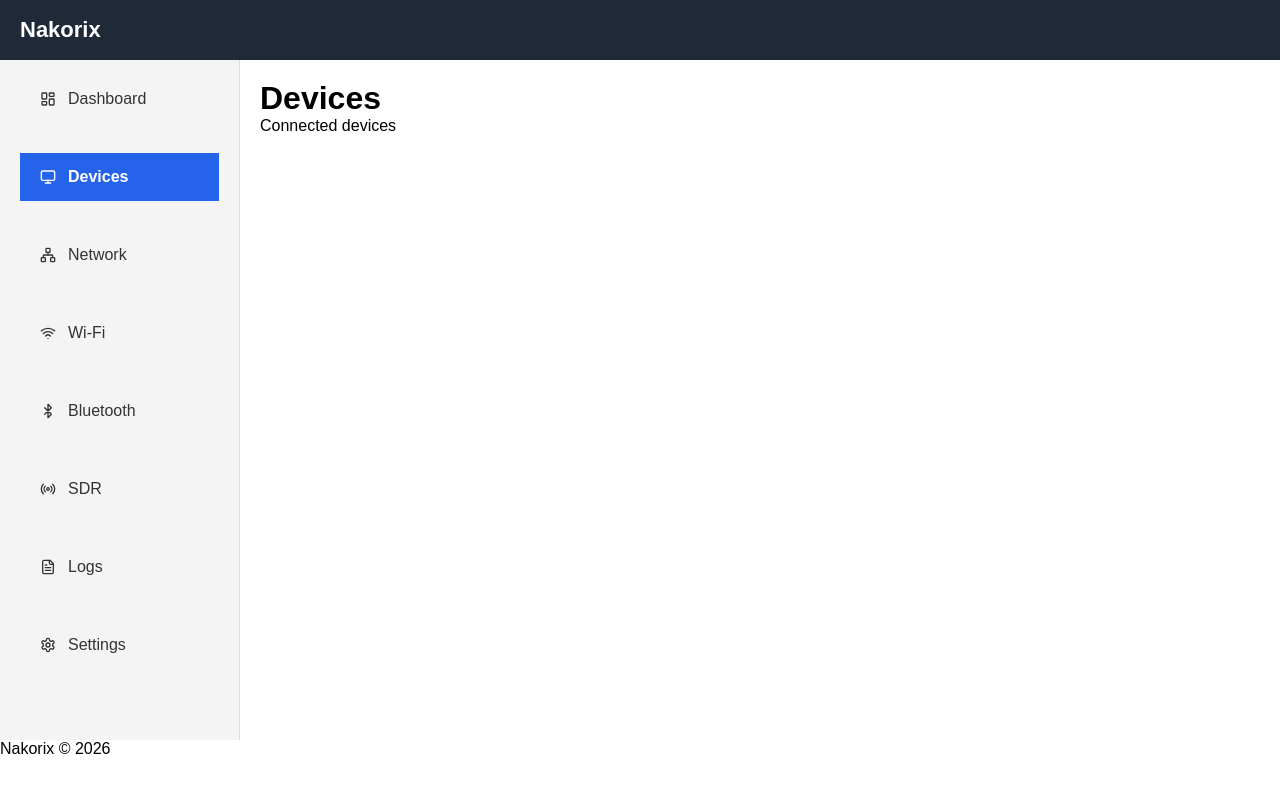
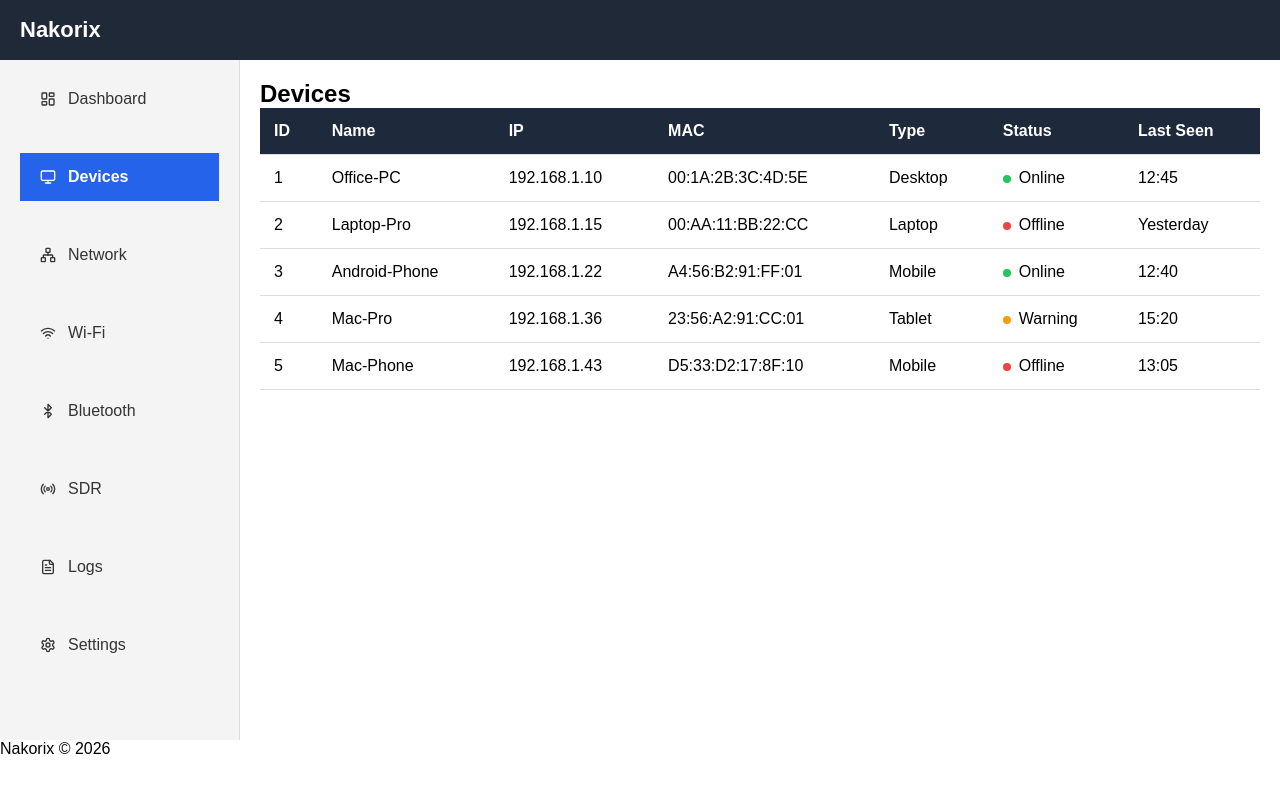
Before and after one commit to Ovidiu-Martalogu/Nakorix, a React (Vite) app: page /devices in a window 1280 px wide. Shown: the top 792 px of the page. Built offline with nearby package versions, Linux system fonts and the light colour scheme.

Commit message:
Add Devices page and device table

```diff
--- /dev/null
+++ b/src/components/DeviceTable.jsx
@@ -0,0 +1,43 @@
+export default function DeviceTable({ devices }) {
+    return (
+
+        <table>
+
+            <thead>
+                <tr>
+                    <th>ID</th>
+                    <th>Name</th>
+                    <th>IP</th>
+                    <th>MAC</th>
+                    <th>Type</th>
+                    <th>Status</th>
+                    <th>Last Seen</th>
+                </tr>
+            </thead>
+
+            <tbody>
+
+                {devices.map((item) => (
+
+                    <tr key={item.id}>
+                        <td>{item.id}</td>
+                        <td>{item.name}</td>
+                        <td>{item.ip}</td>
+                        <td>{item.mac}</td>
+                        <td>{item.type}</td>
+                        <td>
+                            <span className={`status ${item.status.toLowerCase()}`}>
+                                {item.status}
+                            </span>
+                        </td>
+                        <td>{item.lastSeen}</td>
+                    </tr>
+
+                ))}
+
+            </tbody>
+
+        </table>
+
+    );
+}
--- /dev/null
+++ b/src/data/devices.js
@@ -0,0 +1,47 @@
+export const devices = [
+    {
+        id: 1,
+        name: "Office-PC",
+        ip: "192.168.1.10",
+        mac: "00:1A:2B:3C:4D:5E",
+        type: "Desktop",
+        status: "Online",
+        lastSeen: "12:45",
+    },
+    {
+        id: 2,
+        name: "Laptop-Pro",
+        ip: "192.168.1.15",
+        mac: "00:AA:11:BB:22:CC",
+        type: "Laptop",
+        status: "Offline",
+        lastSeen: "Yesterday",
+    },
+    {
+        id: 3,
+        name: "Android-Phone",
+        ip: "192.168.1.22",
+        mac: "A4:56:B2:91:FF:01",
+        type: "Mobile",
+        status: "Online",
+        lastSeen: "12:40",
+    },
+    {
+        id: 4,
+        name: "Mac-Pro",
+        ip: "192.168.1.36",
+        mac: "23:56:A2:91:CC:01",
+        type: "Tablet",
+        status: "Warning",
+        lastSeen: "15:20",
+    },
+    {
+        id: 5,
+        name: "Mac-Phone",
+        ip: "192.168.1.43",
+        mac: "D5:33:D2:17:8F:10",
+        type: "Mobile",
+        status: "Offline",
+        lastSeen: "13:05",
+    }
+];
--- a/src/pages/Devices.jsx
+++ b/src/pages/Devices.jsx
@@ -1,10 +1,14 @@
-
+import { devices } from "../data/devices";
+import DeviceTable from "../components/DeviceTable";
 
 export default function Devices() {
     return (
-        <div>
+        <section className="devices">
+
             <h1>Devices</h1>
-            <p>Connected devices</p>
-        </div>
-    )
+
+            <DeviceTable devices={devices} />
+
+        </section>
+    );
 }
--- a/src/styles/devices.css
+++ b/src/styles/devices.css
@@ -0,0 +1,69 @@
+.devices table {
+    width: 100%;
+    border-collapse: collapse;
+}
+
+.devices th {
+    text-align: left;
+    padding: 14px;
+
+    background: var(--secondary);
+    color: white;
+}
+
+.devices td {
+    padding: 14px;
+}
+
+.devices th,
+.devices td {
+    border-bottom: 1px solid #ddd;
+}
+
+.devices tbody tr:hover {
+    background: #f5f7fb;
+}
+
+.status::before {
+    content: "";
+    display: inline-block;
+    width: 8px;
+    height: 8px;
+    margin-right: 8px;
+    border-radius: 50%;
+}
+
+.status.online::before {
+    background: #22c55e;
+}
+
+.status.offline::before {
+    background: #ef4444;
+}
+
+.status.warning::before {
+    background: #f59e0b;
+}
+/*
+.status {
+    display: inline-block;
+    padding: 4px 10px;
+    border-radius: 20px;
+    font-size: 14px;
+    font-weight: 600;
+}
+
+.status.online {
+    background: #dcfce7;
+    color: #166534;
+}
+
+.status.offline {
+    background: #fee2e2;
+    color: #991b1b;
+}
+
+.status.warning {
+    background: #fef3c7;
+    color: #92400e;
+} */
--- a/src/styles/index.css
+++ b/src/styles/index.css
@@ -8,3 +8,4 @@
 
 @import "./dashboard.css";
 @import "./stat-card.css";
+@import "./devices.css";
```
